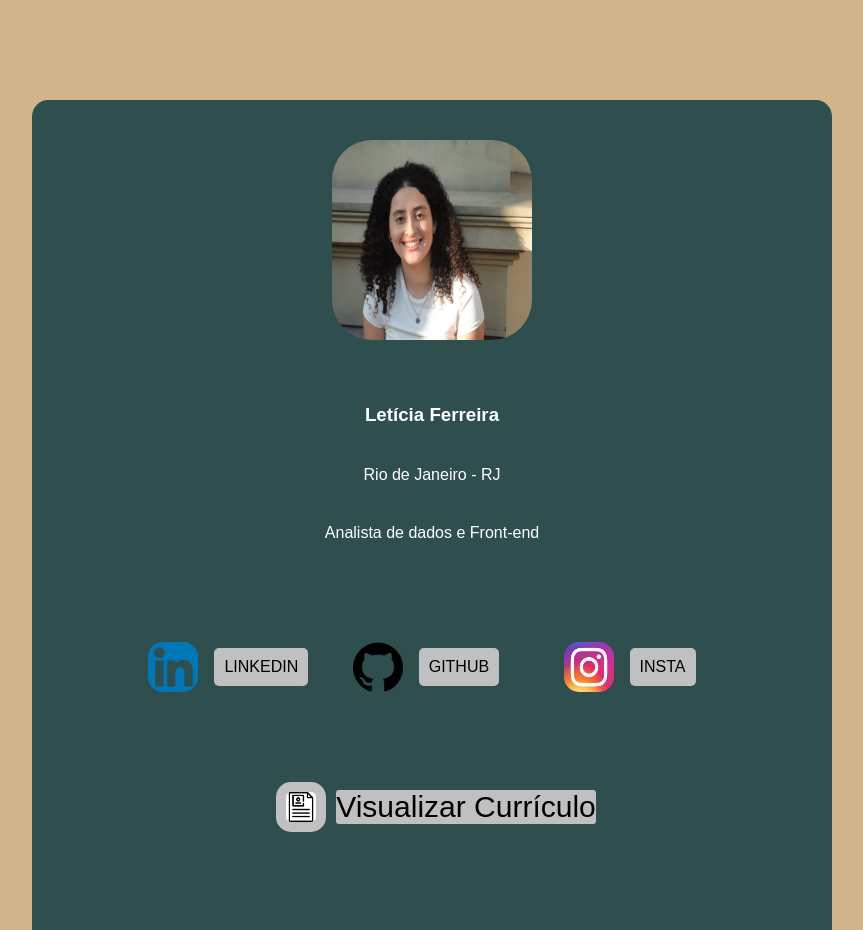
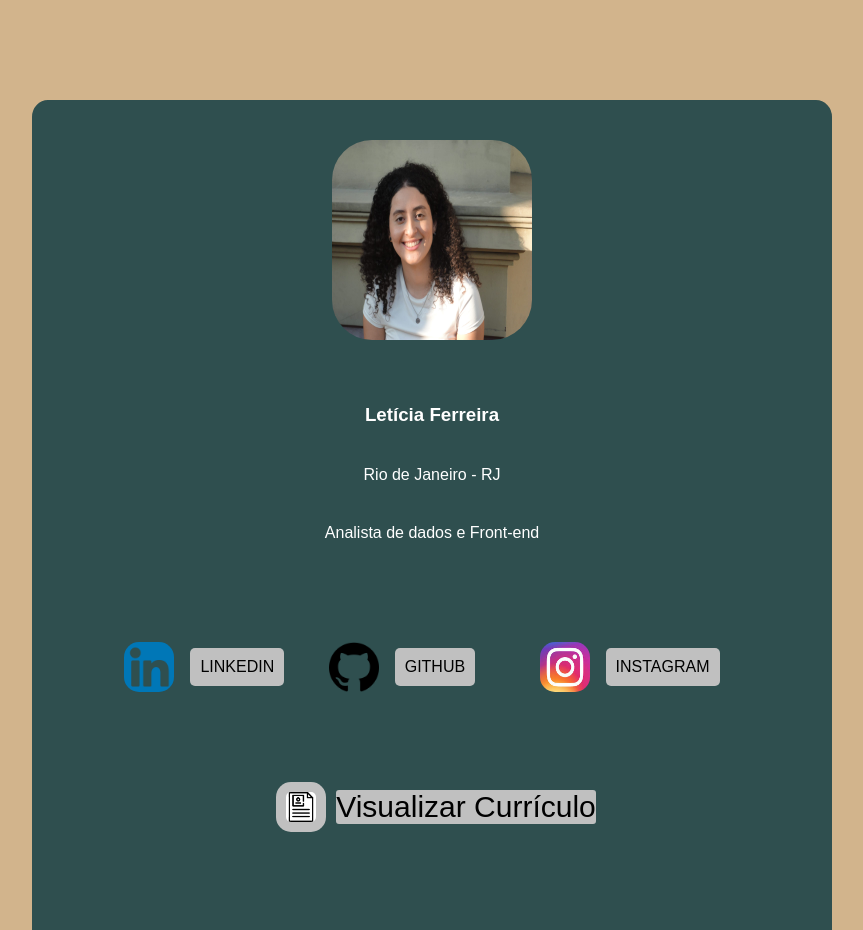
Before and after one commit to Leticiaapf/Projeto-3-atualizado, a plain HTML site: page index.html in a window 1280 px wide. Shown: the top 930 px of the page, without its empty margins (208-1071 px from the left). Drawn offline with Linux system fonts and the light colour scheme; files whose address does not match are found by name.

Commit message:
Update index.html

```diff
--- a/index.html
+++ b/index.html
@@ -51,7 +51,7 @@
     <div>
         <img src="icon/iconinstagram.jpeg" alt="Instagram" class="instagram-icon">
 
-        <a href="https://www.instagram.com/leti_apf/" class="custom-link" target="_blank">INSTA</a></div>
+        <a href="https://www.instagram.com/leti_apf/" class="custom-link" target="_blank">INSTAGRAM</a></div>
      </div>
 
 <div>
```
